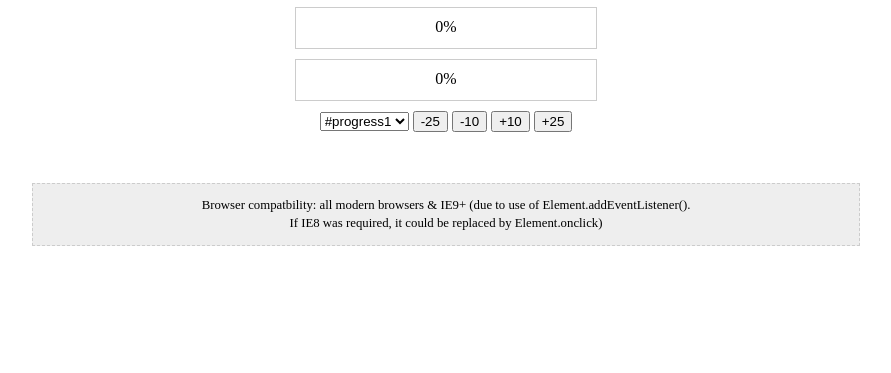
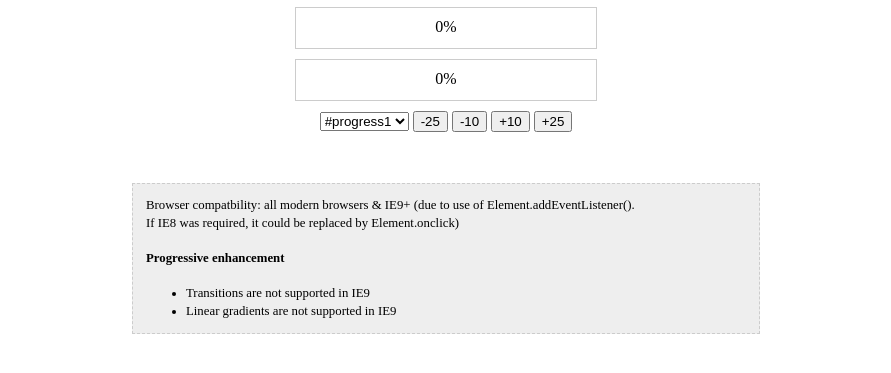
Before and after one commit to scriptist/horizontal-bars, a website: page index.html in a window 1280 px wide. Shown: the part 125-498 px from the top of the page, without its empty margins (194-1085 px from the left). Drawn offline with Linux system fonts and the light colour scheme.

Commit message:
Updated info box

```diff
--- a/index.html
+++ b/index.html
@@ -35,8 +35,13 @@
 	<button type="button" class="modifyItem" name="+25">+25</button>
 
 	<div class="info">
-		Browser compatbility: all modern browsers &amp; IE9+ (due to use of Element.addEventListener(). <br />
-		If IE8 was required, it could be replaced by Element.onclick)
+		<p>Browser compatbility: all modern browsers &amp; IE9+ (due to use of Element.addEventListener(). <br />
+		If IE8 was required, it could be replaced by Element.onclick)</p>
+		<h4>Progressive enhancement</h4>
+		<ul>
+			<li>Transitions are not supported in IE9</li>
+			<li>Linear gradients are not supported in IE9</li>
+		</ul>
 	</div>
 
 	<script src="js/progress.js"></script>
--- a/scss/style.scss
+++ b/scss/style.scss
@@ -54,9 +54,17 @@ html {
 .info {
 	background: #eee;
 	border: 1px dashed #ccc;
+	font-size: .8em;
 	line-height: 1.4;
 	margin: 4em auto 1em;
-	max-width: 800px;
-	font-size: .8em;
+	max-width: 600px;
 	padding: 1em;
+	text-align: left;
+
+	:first-child {
+		margin-top: 0;
+	}
+	:last-child {
+		margin-bottom: 0;
+	}
 }
```
Also changed, not shown: css/style.css.
